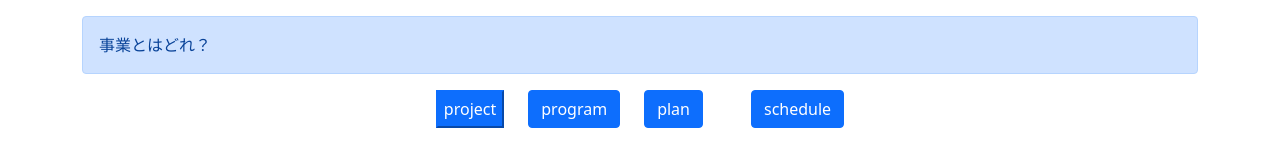
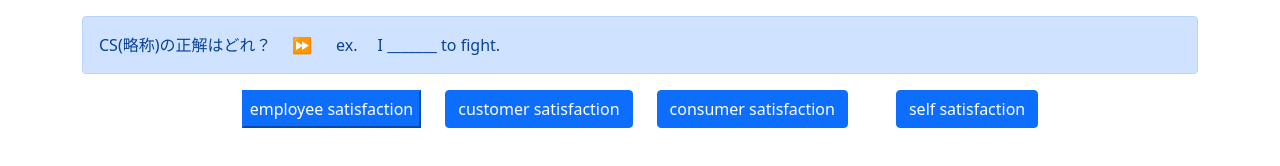
Before and after one commit to cilicon128/game_pav, a plain HTML site: page index.html in a window 1280 px wide. Drawn offline with nearby package versions, Linux system fonts and the light colour scheme.

Commit message:
Add files via upload

```diff
--- a/app.js
+++ b/app.js
@@ -1,34 +1,185 @@
 const quiz = [
     {
-        question: '事業とはどれ？',
+        question: 'CS(略称)の正解はどれ？　' + ' ⏩ 　' + ' ex.　' + ' ' + ' I _______ to fight.',
         answers: [
-            'project',
-            'program',
-            'plan',
-            'schedule'
+            'employee satisfaction',
+            'customer satisfaction',
+            'consumer satisfaction',
+            'self satisfaction'
         ],
-        correct: 'project'
+        correct: 'customer satisfaction'
     },
     {
-        question: 'ゲームソフト市場、最も売れたソフトは次の内どれ？',
+        question: '多様な　　' + ' ⏩ 　' + ' ex.　' + ' ' + ' There are _______ people in the USA.',
         answers: [
-            'インベーダー',
-            'ギャラクシカ',
-            'スーパーマリオ',
-            'パックマン'
+            'divde',
+            'diverse',
+            'divorce',
+            'divine'
         ],
-        correct: 'スーパーマリオ'
+        correct: 'diverse'
     },
     {
-        question: 'ノートPCで、最も売れたノートPCは次の内どれ？',
+        question: '拒否する　　' + ' ⏩ 　' + ' ex.　' + ' ' + ' We _______ their idea.',
         answers: [
-            'SONYVAIO',
-            'panasonicLetsnote',
-            'NECLAVIE',
-            'MacBookPro'
+            'region',
+            'rejoice',
+            'regret',
+            'reject'
         ],
-        correct: 'panasonicLetsnote'
+        correct: 'reject'
+    },
+    {
+        question: '申し込む　　' + ' ⏩ 　' + ' ex.　' + ' ' + ' I _______ for the job.',
+        answers: [
+            'applied',
+            'application',
+            'applause',
+            'applicant'
+        ],
+        correct: 'applied'
+    },
+    {
+        question: '急がせる　　' + ' ⏩ 　' + ' ex.　' + ' ' + ' I ______ you to choose.',
+        answers: [
+            'urban',
+            'urine',
+            'urge',
+            'urn'
+        ],
+        correct: 'urge'
+    },
+    {
+        question: '後悔する　　' + ' ⏩ 　' + ' ex.　' + ' ' + ' I ______ I cannot help you',
+        answers: [
+            'regret',
+            'region',
+            'rejoice',
+            'reject'
+        ],
+        correct: 'regret'
+    },
+    {
+        question: '本物の　　' + ' ⏩ 　' + ' ex.　' + ' ' + ' This is a ________ gold watch.',
+        answers: [
+            'author',
+            'authentic',
+            'authority',
+            'authenticity'
+        ],
+        correct: 'authentic'
+    },
+    {
+        question: '禁止する　　' + ' ⏩ 　' + ' ex.　' + ' ' + ' They _______ smoking here.',
+        answers: [
+            'form',
+            'forward',
+            'forget',
+            'forbid'
+        ],
+        correct: 'forbid'
+    },
+    {
+        question: '義務　　' + ' ⏩ 　' + ' ex.　' + ' ' + ' He has an _______ to the company.',
+        answers: [
+            'obligation',
+            'obivious',
+            'obtain',
+            'obvious'
+        ],
+        correct: 'obligation'
+    },
+    {
+        question: '大切にする　' + ' ⏩ 　' + ' ex.　' + ' ' + ' I cherish his friendship.',
+        answers: [
+            'cherish',
+            'cheap',
+            'chest',
+            'cheerful'
+        ],
+        correct: 'cherish'
+    },
+    {
+        question: '和解する　　' + ' ⏩ 　' + ' ex.　' + ' ' + ' We must ________ our defferences.',
+        answers: [
+            'recycle',
+            'recommend',
+            'reconcile',
+            'recruit'
+        ],
+        correct: 'reconcile'
+    },
+    {
+        question: '控える　　' + ' ⏩ 　' + ' ex.　' + ' ' + ' Please _______ from smoking.',
+        answers: [
+            'refrain',
+            'refer',
+            'refund',
+            'refuse'
+        ],
+        correct: 'refrain'
+    },
+    {
+        question: '　　' + ' ⏩ 　' + ' ex.　' + ' ' + ' I _______ for the job.',
+        answers: [
+            'applide',
+            'application',
+            'applause',
+            'applicant'
+        ],
+        correct: 'applied'
+    },
+    {
+        question: '　　' + ' ⏩ 　' + ' ex.　' + ' ' + ' I ______ you to choose.',
+        answers: [
+            'urban',
+            'urine',
+            'urge',
+            'urn'
+        ],
+        correct: 'urge'
+    },
+    {
+        question: '　　' + ' ⏩ 　' + ' ex.　' + ' ' + ' I ______ I cannot help you',
+        answers: [
+            'regret',
+            'region',
+            'rejoice',
+            'reject'
+        ],
+        correct: 'regret'
+    },
+    {
+        question: '　　' + ' ⏩ 　' + ' ex.　' + ' ' + ' This is a ________ gold watch.',
+        answers: [
+            'author',
+            'authentic',
+            'authority',
+            'authenticity'
+        ],
+        correct: 'authentic'
+    },
+    {
+        question: '　　' + ' ⏩ 　' + ' ex.　' + ' ' + ' They _______ smoking here.',
+        answers: [
+            'form',
+            'forward',
+            'forget',
+            'forbid'
+        ],
+        correct: 'forbid'
+    },
+    {
+        question: '　　' + ' ⏩ 　' + ' ex.　' + ' ' + ' He has an _______ to the company.',
+        answers: [
+            'obligation',
+            'obivious',
+            'obtain',
+            'obvious'
+        ],
+        correct: 'obligation'
     }
+
 ];
 
 const quizLength = quiz.length;
```
Also changed, not shown: index.html (line endings or trailing spaces).
